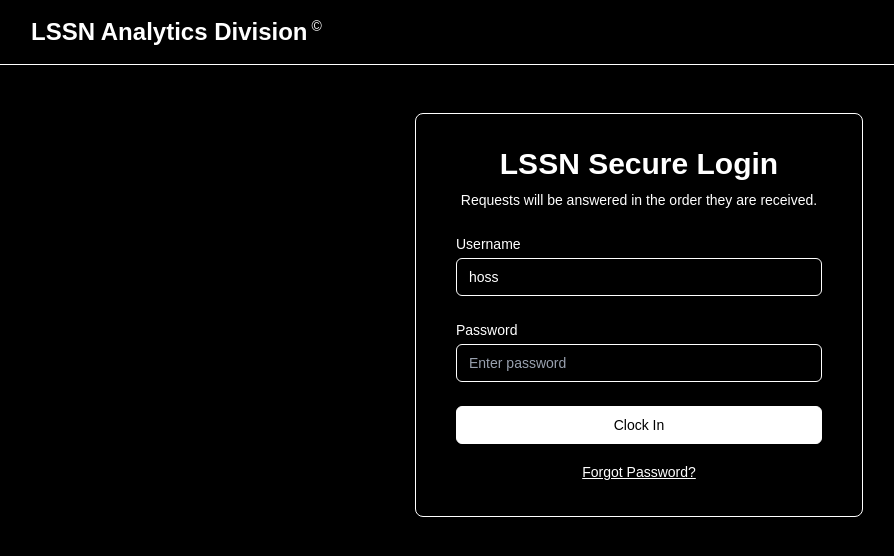
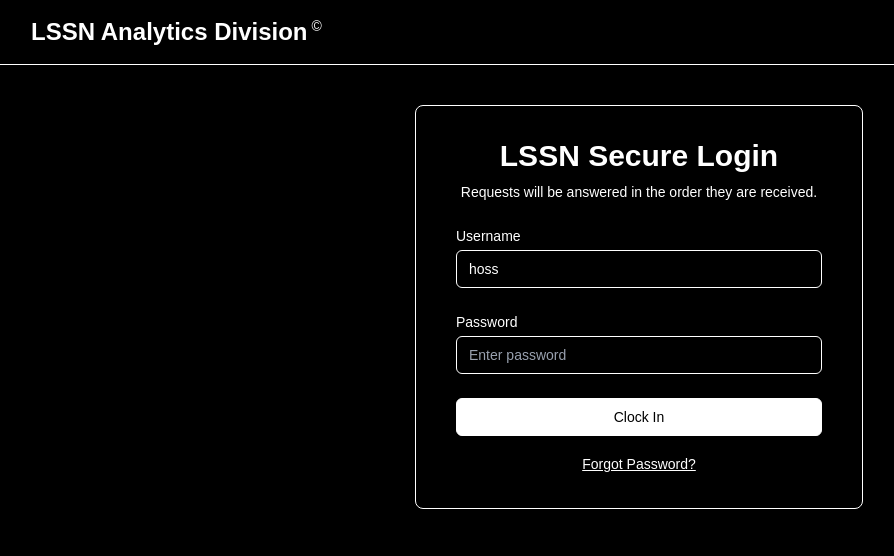
Before and after one commit to eastmountaincode/denial-payphone-analytics, a Next.js app: page / in a window 1280 px wide. Shown: the top 556 px of the page, without its empty margins (1-895 px from the left). Built offline with nearby package versions, Linux system fonts and the light colour scheme.

Commit message:
looking good

```diff
--- a/src/app/dashboard/CallChart.tsx
+++ b/src/app/dashboard/CallChart.tsx
@@ -33,7 +33,7 @@ export default function CallChart({ callData, showUnique, notes, onNoteClick }:
         Calls per Day ({showUnique ? 'Unique' : 'Total'})
       </h3>
       <div className="overflow-x-auto" ref={scrollContainerRef}>
-        <div className="h-68 flex items-end justify-between gap-1 min-w-full mb-8 px-4">
+        <div className="h-72 flex items-end justify-between gap-1 min-w-full mb-8 px-4">
           {callData.map((data, index) => {
             const callCount = showUnique ? data.uniqueCalls : data.totalCalls;
             const hasNote = notes[data.date];
--- a/src/app/page.tsx
+++ b/src/app/page.tsx
@@ -19,7 +19,7 @@ export default function LoginPage() {
   };
 
   return (
-    <div className="bg-black px-4 sm:px-6 lg:px-8 flex flex-col justify-start items-center pt-12 pb-0">
+    <div className="bg-black px-4 sm:px-6 lg:px-8 flex flex-col justify-start items-center pt-10 pb-0">
         <div className="sm:mx-auto sm:w-full sm:max-w-md">
           <div className="bg-black border border-white py-8 px-6 sm:px-10 shadow-lg rounded-lg mx-4 sm:mx-0">
             <div className="sm:mx-auto sm:w-full sm:max-w-md mb-6">
```
